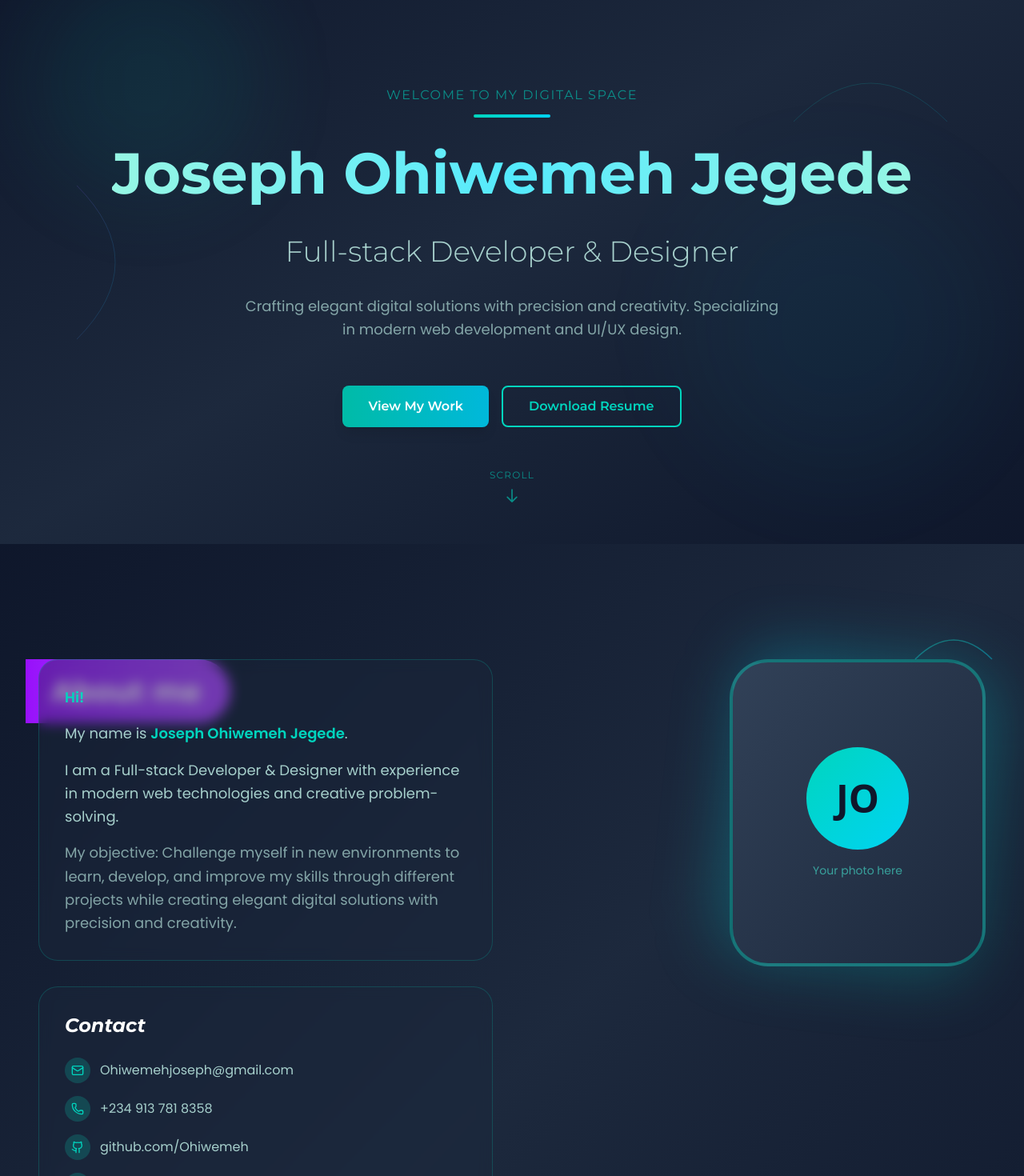
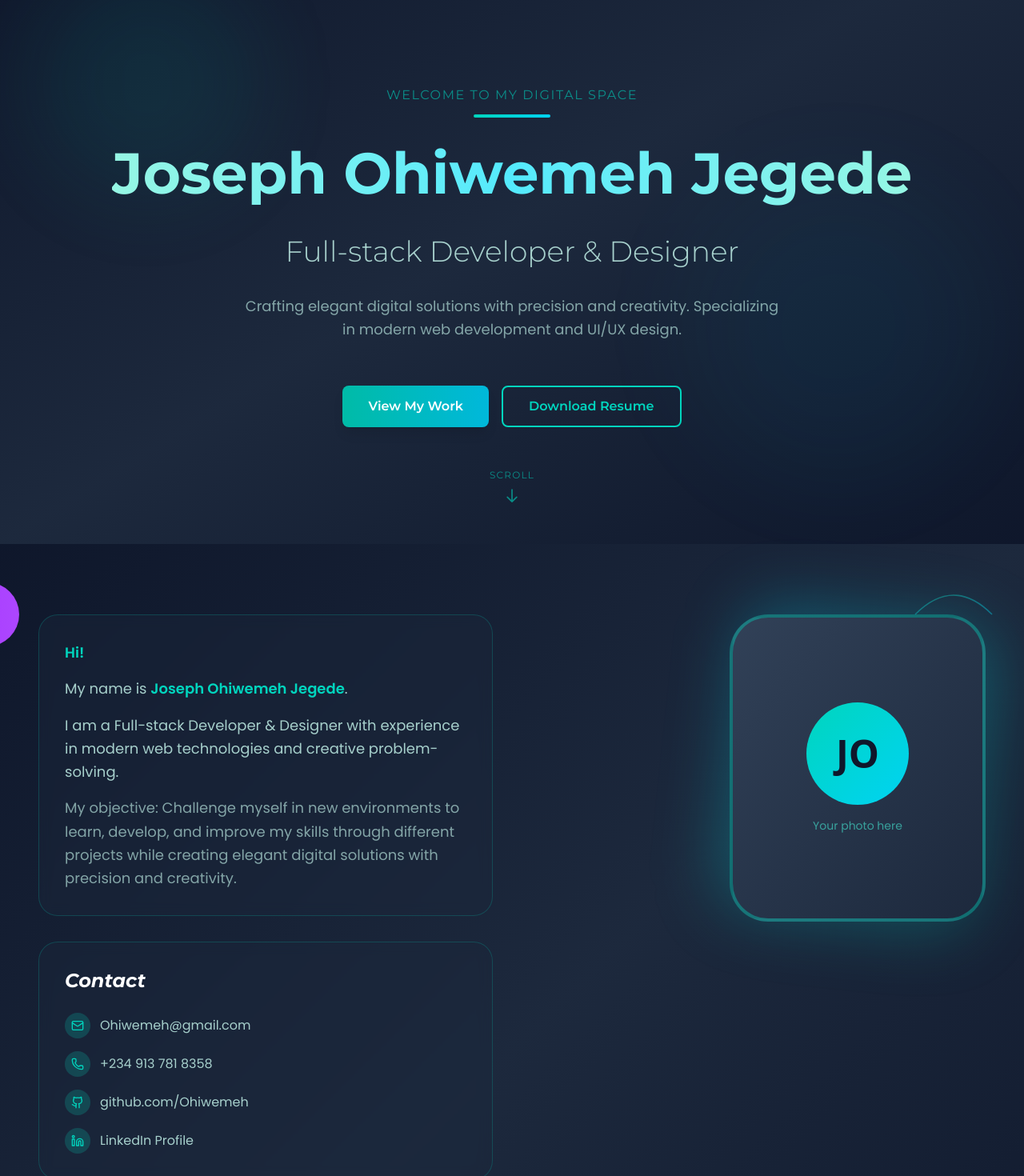
Before and after one commit to Ohiwemeh/Ohiwemeh, a React (Vite) app: page / in a window 1280 px wide. Shown: the part 120-1590 px from the top of the page at 80% size. Built offline with nearby package versions, Linux system fonts and the light colour scheme.

Commit message:
Refactor AboutMeSection and footer components to use React.FC type annotation

```diff
--- a/src/components/footer.tsx
+++ b/src/components/footer.tsx
@@ -1,7 +1,7 @@
 import React from 'react'
 import { Github, Mail, Phone } from 'lucide-react';
 
-const footer = () => {
+const footer: React.FC = () => {
   return (
      <footer className="relative bg-slate-900/50 backdrop-blur-sm border-t border-teal-400/20 py-12 md:py-16">
                 <div className="max-w-6xl mx-auto px-6 md:px-20">
--- a/src/pages/About.tsx
+++ b/src/pages/About.tsx
@@ -1,12 +1,12 @@
-
+import React from 'react';
 import { Mail, Phone, Github, Linkedin } from 'lucide-react';
 
-const AboutMeSection = () => {
+const AboutMeSection: React.FC = () => {
     return (
         <div className="min-h-screen bg-gradient-to-br from-slate-900 via-slate-800 to-slate-900 p-6 md:p-12">
             {/* Decorative flowing lines */}
             <div className="fixed inset-0 overflow-hidden pointer-events-none opacity-20">
-                <svg className="absolute top-20 right-0 w-96 h-96" viewBox="0 0 200 200">
+                {/* <svg className="absolute top-20 right-0 w-96 h-96" viewBox="0 0 200 200">
                     <path d="M 50 100 Q 100 50 150 100" stroke="url(#gradient1)" strokeWidth="0.5" fill="none" />
                     <defs>
                         <linearGradient id="gradient1" x1="0%" y1="0%" x2="100%" y2="100%">
@@ -14,8 +14,8 @@ const AboutMeSection = () => {
                             <stop offset="100%" stopColor="#06b6d4" />
                         </linearGradient>
                     </defs>
-                </svg>
-                <svg className="absolute bottom-40 left-0 w-96 h-96" viewBox="0 0 200 200">
+                </svg> */}
+                {/* <svg className="absolute bottom-40 left-0 w-96 h-96" viewBox="0 0 200 200">
                     <path d="M 50 50 Q 100 100 50 150" stroke="url(#gradient2)" strokeWidth="0.5" fill="none" />
                     <defs>
                         <linearGradient id="gradient2" x1="0%" y1="0%" x2="100%" y2="100%">
@@ -23,19 +23,19 @@ const AboutMeSection = () => {
                             <stop offset="100%" stopColor="#06b6d4" />
                         </linearGradient>
                     </defs>
-                </svg>
+                </svg> */}
             </div>
 
             <div className="max-w-7xl mx-auto relative">
                 {/* About Me Header Card */}
-                <div className="relative mb-12">
-                    <div className="absolute -left-4 top-0 w-64 h-20 bg-gradient-to-r from-purple-600 to-purple-500 rounded-r-full flex items-center pl-8">
+                <div className="relative mb-">
+                    <div className="absolute -left-70 -top-10 w-64 h-20 bg-gradient-to-r from-purple-600 to-purple-500 rounded-r-full flex items-center pl-8">
                         <h2 className="text-white text-3xl md:text-4xl font-bold font-[Montserrat]">About me</h2>
                     </div>
                 </div>
 
                 {/* Main Content Grid */}
-                <div className="grid grid-cols-1 lg:grid-cols-2 gap-12 mt-24">
+                <div className="grid grid-cols-1 lg:grid-cols-2 gap-12 mt-10">
                     {/* Left Column - Bio and Contact */}
                     <div className="space-y-8">
                         {/* Bio Section */}
@@ -62,7 +62,7 @@ const AboutMeSection = () => {
                                     <div className="w-8 h-8 rounded-full bg-teal-400/20 flex items-center justify-center group-hover:bg-teal-400/30">
                                         <Mail size={16} className="text-teal-400" />
                                     </div>
-                                    <span className="font-[Poppins]">Ohiwemehjoseph@gmail.com</span>
+                                    <span className="font-[Poppins]">Ohiwemeh@gmail.com</span>
                                 </a>
                                 <a href="tel:+2349137818358" className="flex items-center gap-3 text-teal-100/80 hover:text-teal-400 transition-colors group">
                                     <div className="w-8 h-8 rounded-full bg-teal-400/20 flex items-center justify-center group-hover:bg-teal-400/30">
```
